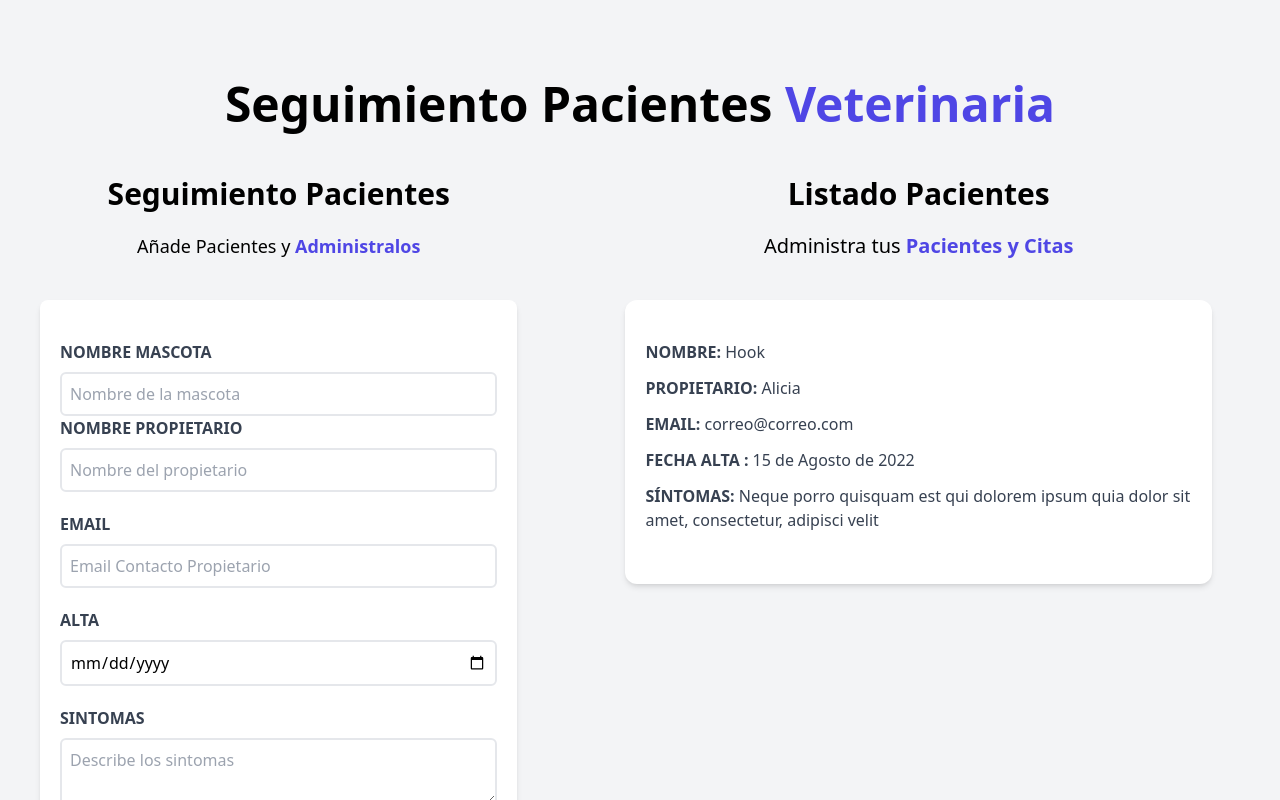
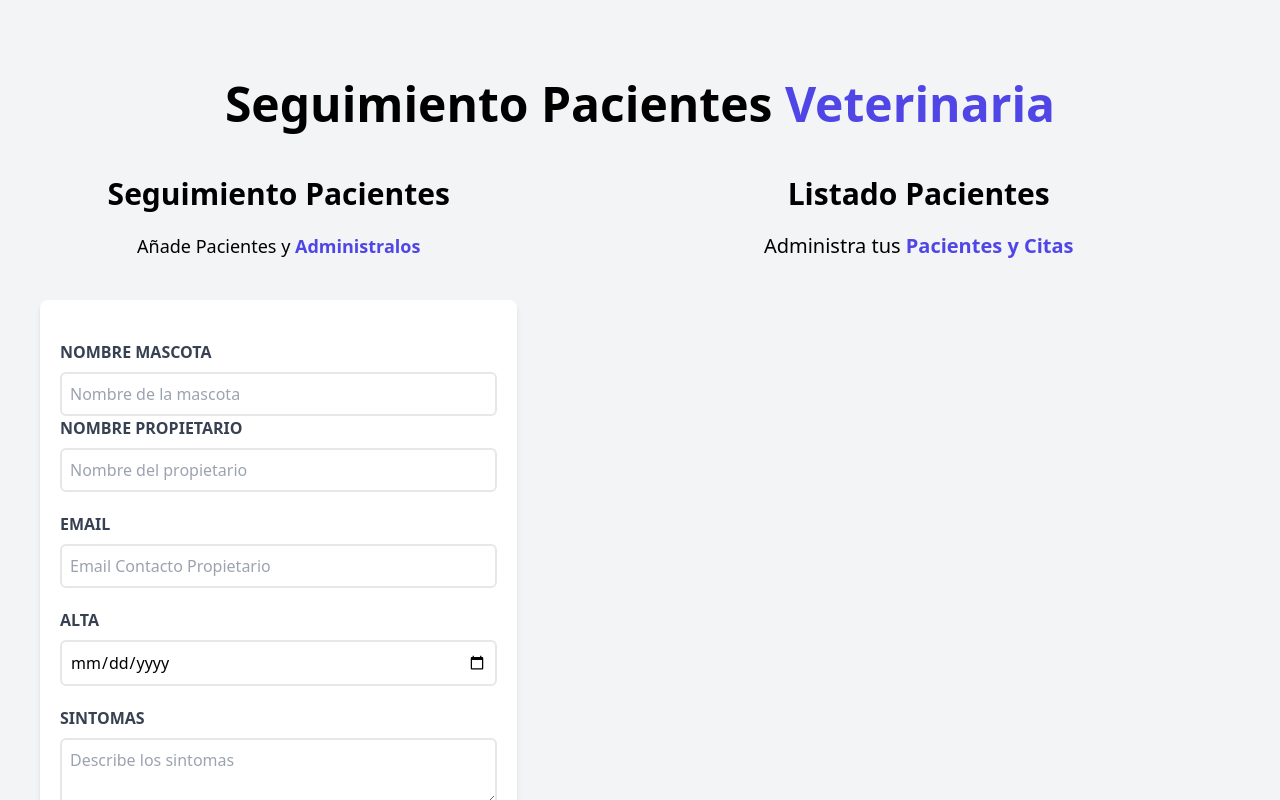
Before and after one commit to alicia-granados/MERN-EXPERIMENTS, a React (Vite) app in the folder Proyecto 1/citas_React/: page / in a window 1280 px wide. Shown: the top 800 px of the page. Built offline with nearby package versions, Linux system fonts and the light colour scheme.

Commit message:
feat: :sparkles: React: Iterar  sobre un  array

```diff
--- a/Proyecto 1/citas_React/src/App.jsx
+++ b/Proyecto 1/citas_React/src/App.jsx
@@ -14,7 +14,9 @@ function App() {
           pacientes={pacientes}
           setPacientes={setPacientes}
         />
-        <ListadoPacientes/>
+        <ListadoPacientes
+          pacientes={pacientes}
+        />
       </div>
 
     </div>
--- a/Proyecto 1/citas_React/src/components/ListadoPacientes.jsx
+++ b/Proyecto 1/citas_React/src/components/ListadoPacientes.jsx
@@ -1,5 +1,6 @@
 import Paciente from "./Paciente"
-const ListadoPacientes = () => {
+const ListadoPacientes = ({pacientes}) => {
+
   return (
     <div className="md:w-1/2 lg:w-3/5 md:h-screen overflow-y-scroll px-12">
       <h2  className=" font-black text-3xl text-center">Listado Pacientes</h2>
@@ -7,7 +8,11 @@ const ListadoPacientes = () => {
         Administra tus {''}
         <span className="text-indigo-600 font-bold ">Pacientes y Citas</span>
       </p>
-      <Paciente/>
+      { pacientes.map( paciente =>
+        <Paciente
+        paciente={paciente}/>
+      )}
+
     </div>
   )
 }
```
